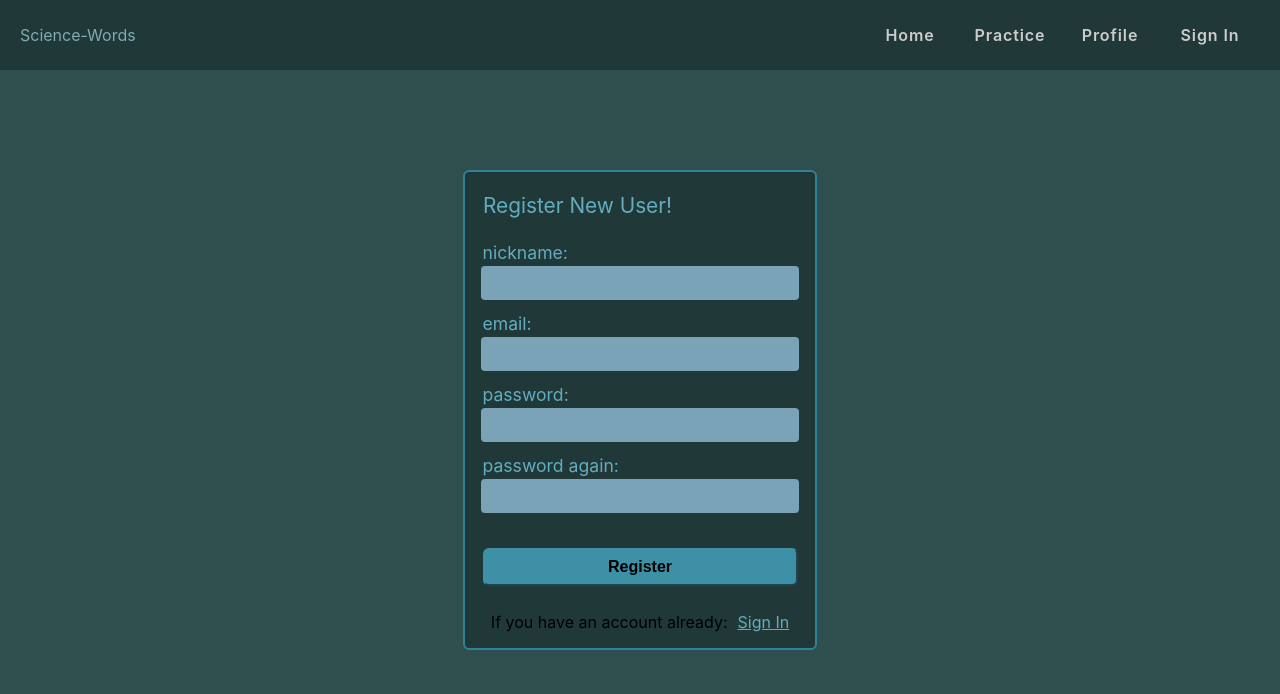
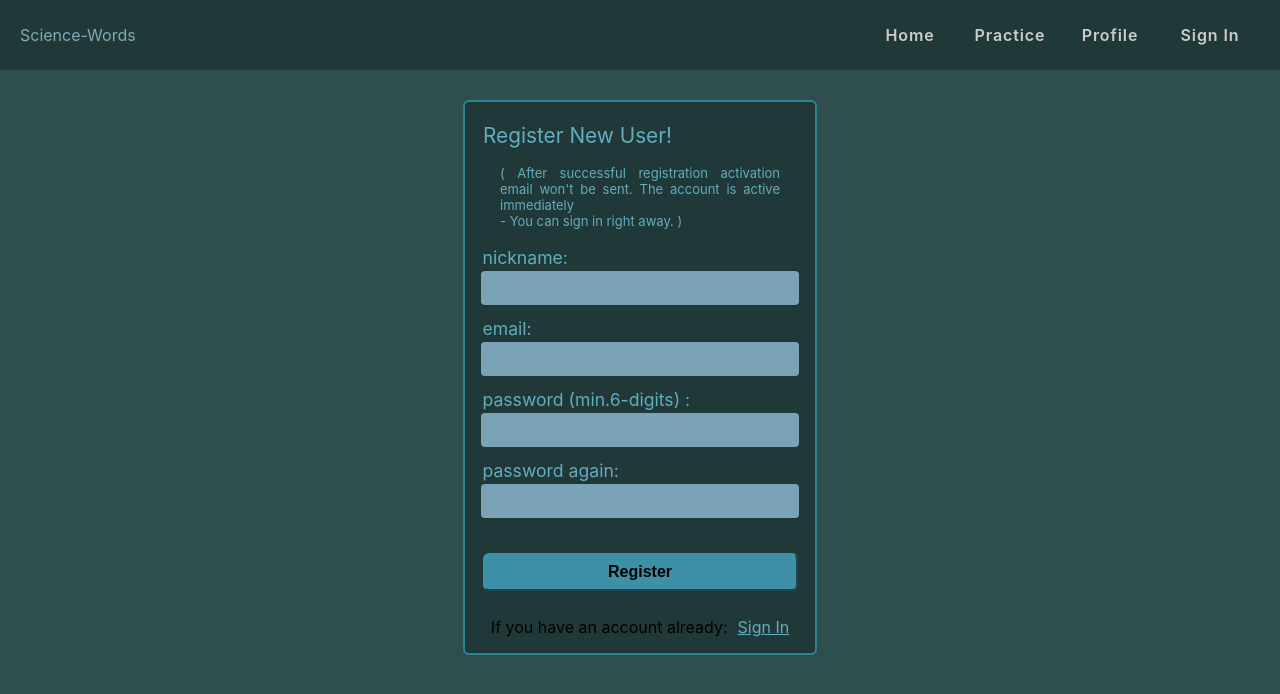
Before and after one commit to uferi/science-words, a React (Create React App) app: page /register in a window 1280 px wide. Shown: the top 694 px of the page. Built offline with nearby package versions, Linux system fonts and the light colour scheme.

Commit message:
name highlighting is toplists - improved register component

```diff
--- a/src/components/Navigation/Toolbar/Toolbar.js
+++ b/src/components/Navigation/Toolbar/Toolbar.js
@@ -11,7 +11,7 @@ const toolbar = (props) => {
     if(props.displayName !== ''){
         wellcomeMessage = (
             <div className={classes.Wellcome}>
-               Wellcome <strong>{props.displayName}</strong>! Have a good time with practising!
+               Welcome <strong>{props.displayName}</strong>! Have a good time with practising!
             </div>
         )
     }
--- a/src/containers/Login/Login.module.css
+++ b/src/containers/Login/Login.module.css
@@ -3,7 +3,7 @@
     height: 100%;
     border: 2px solid rgb(45, 130, 149);
     border-radius: 6px;
-    margin-top: 100px;
+    margin-top: 60px;
     text-align: center;
     background-color: rgb(33, 56, 56);
 }
--- a/src/containers/Register/Register.js
+++ b/src/containers/Register/Register.js
@@ -62,8 +62,7 @@ class Register extends Component {
     }
 
     onRegisterHandler = () => {
-
-        if(this.state.password === this.state.passwordAgain){
+        if(this.state.password === this.state.passwordAgain && this.state.password.length >= 6){
             this.setState({
                 passwordMismatch: false
             });
@@ -77,7 +76,7 @@ class Register extends Component {
                 }
             )
         } else {
-            console.log('Mismatch!');
+            // console.log('Mismatch!');
             this.setState({
                 passwordTouched: false,
                 passwordAgainTouched: false,
@@ -107,6 +106,10 @@ class Register extends Component {
                     <h3>Register New User!</h3>
                     {this.props.isLoading ? spinner : null}
                 </div>
+                <div className={classes.Info}>
+                    ( After successful registration activation email won't be sent.
+                    The account is active immediately<br/>
+                    - You can sign in right away. )</div>
                 <div>
                     <label>nickname:</label>
                     <input
@@ -126,7 +129,7 @@ class Register extends Component {
                     />
                 </div>
                 <div>
-                    <label className={(this.state.passwordMismatch && !this.state.passwordTouched)? classes.Mismatch : null}>password:</label>
+                    <label className={(this.state.passwordMismatch && !this.state.passwordTouched)? classes.Mismatch : null}>password (min.6-digits) :</label>
                     <input
                         className={classes.PasswordInput}
                         type="password"
--- a/src/containers/Register/Register.module.css
+++ b/src/containers/Register/Register.module.css
@@ -3,7 +3,7 @@
     height: 100%;
     border: 2px solid rgb(45, 130, 149);
     border-radius: 6px;
-    margin-top: 100px;
+    margin-top: 30px;
     text-align: center;
     background-color: rgb(33, 56, 56);
 }
@@ -42,7 +42,16 @@
     margin-left: 13px;
     padding-left: 5px;
     padding-right: 20px;
+    margin-bottom: 17px;
     /* border: 2px solid rgb(45, 130, 149); */
+}
+
+.Register .Info {
+    font-size: 13px;
+    padding: 0px 35px;
+    margin-bottom: 15px;
+    color: rgb(98, 173, 192);
+    text-align:justify;
 }
 
 .Register label {
--- a/src/containers/Toplist/Toplist.js
+++ b/src/containers/Toplist/Toplist.js
@@ -1,4 +1,5 @@
 import React, { Component } from 'react';
+import {connect} from 'react-redux';
 
 import classes from './Toplist.module.css';
 
@@ -79,16 +80,27 @@ class Toplist extends Component {
                     break;
             }
 
+            const entryClasses = [classes.Entry];
+            const numberClasses = [classes.Number];
+            const nameClasses = [classes.Name];
+            const valueClasses = [classes.Value];
+            if( entry.displayName === this.props.displayName){
+                entryClasses.push(classes.Highlighted);
+                numberClasses.push(classes.Highlighted);
+                nameClasses.push(classes.Highlighted);
+                valueClasses.push(classes.Highlighted);
+            }
+
             return (
-                <div className={classes.Entry} key={i}>
-                    <div className={classes.Number}>{i+1}.</div>
-                    <div className={classes.Name}>{entry.displayName}</div>
+                <div className={entryClasses.join(' ')} key={i}>
+                    <div className={numberClasses.join(' ')}>{i+1}.</div>
+                    <div className={nameClasses.join(' ')}>{entry.displayName}</div>
                     <div className={classes.ValueContainer}>
                         <div className={classes.IconGood}>{this.props.title==='GOOD ANSWERS' ? <i className="fa fa-star" aria-hidden="true"/>: null}</div>
                         <div className={classes.IconAll}>{this.props.title==='ALL ANSWERS' ? <i className="fa fa-book" aria-hidden="true"/>: null}</div>
                         <div className={classes.IconTime}>{this.props.title==='TIME SPENT' ? <i className="fa fa-clock-o" aria-hidden="true"/>: null}</div>
                         <div className={classes.IconRatio}>{this.props.title==='RATIO' ? <i className="fa fa-balance-scale" aria-hidden="true"/>: null}</div>
-                        <div className={classes.Value}>{value}</div>
+                        <div className={valueClasses.join(' ')}>{value}</div>
 
                     </div>
                 </div>
@@ -120,4 +132,10 @@ class Toplist extends Component {
     };
 }
 
-export default Toplist;
+const mapStateToProps = state => {
+    return {
+        displayName: state.auth.displayName
+    }
+}
+
+export default connect(mapStateToProps)(Toplist);
--- a/src/containers/Toplist/Toplist.module.css
+++ b/src/containers/Toplist/Toplist.module.css
@@ -47,6 +47,11 @@
     justify-content:space-evenly;
 }
 
+.Entry.Highlighted {
+    /* box-shadow: 0px 0px 5px hsl(180, 26%, 15%); */
+    background-color: hsl(180, 26%, 17%);
+}
+
 .Number {
     /* outline: 1px solid red; */
     font-weight: bold;
@@ -71,6 +76,17 @@
     width: 100%;
     padding-left: 10px;
     text-align: right;
+}
+
+.Number.Highlighted,
+.Name.Highlighted,
+.Value.Highlighted {
+    /* color: hsl(27, 40%, 80%); */
+    /* color: hsl(192, 43%, 57%); */
+    /* color: hsl(172, 50%, 70%); */
+    color: hsl(20, 50%, 55%);
+    /* text-decoration: underline ; */
+    /* box-shadow: 0px 0px 5px black; */
 }
 
 .IconGood {
```
Also changed, not shown: firebase.json (added), 2 other files (tests, documents, lock files or other folders).
